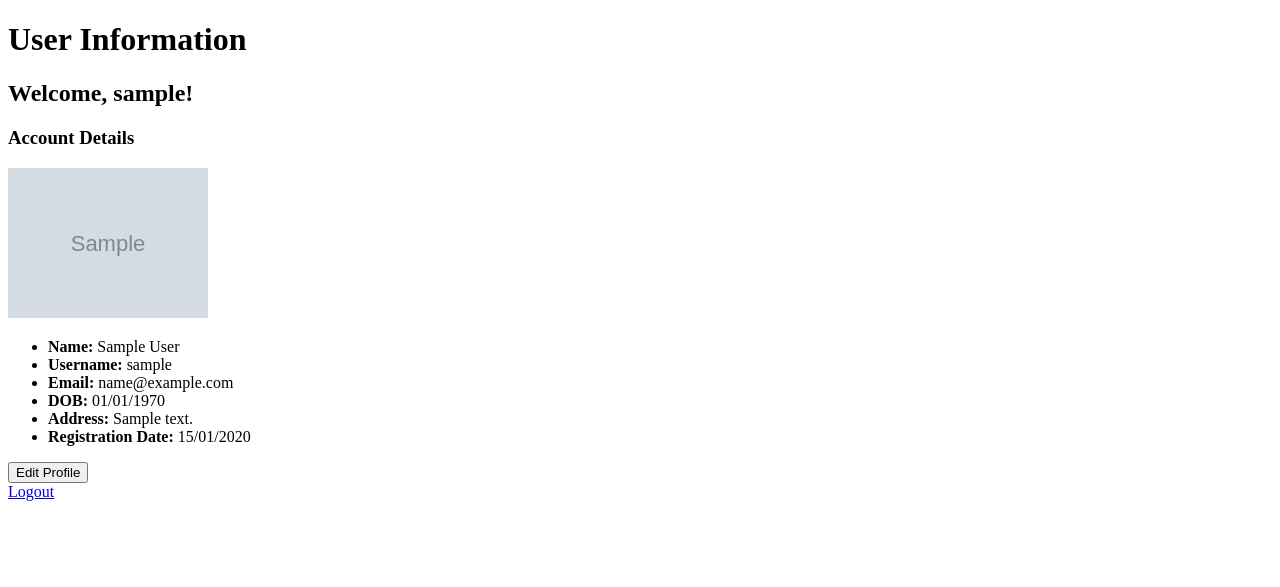
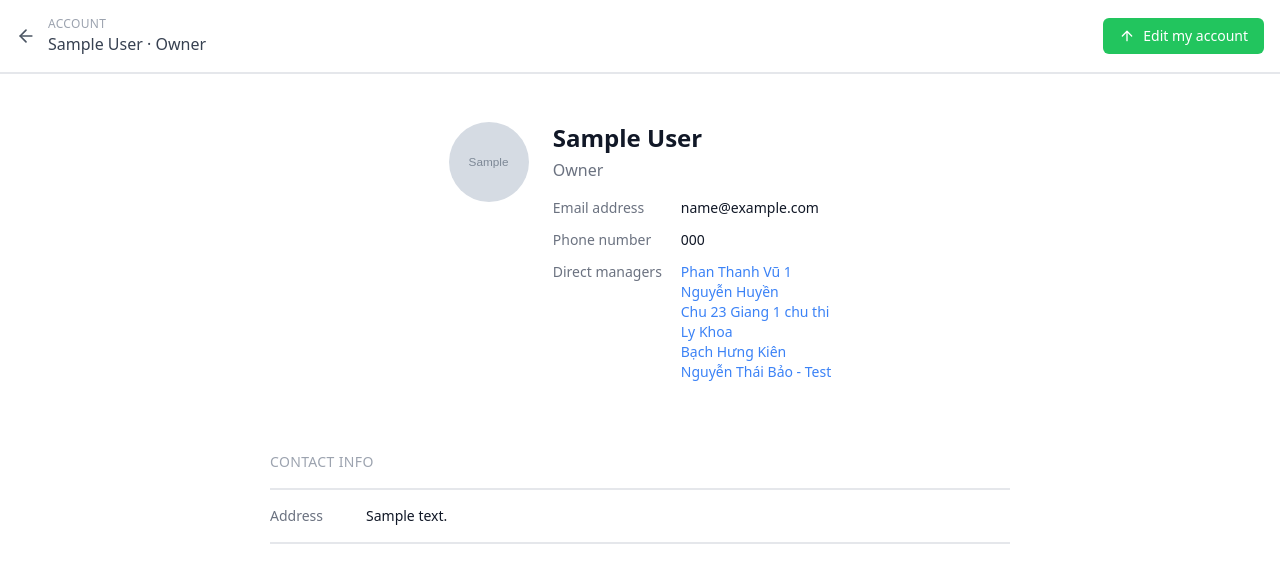
Before and after one commit to phandinhtuong/BaseVNAccountByTP, a PHP site: page /public/UserInfo.php in a window 1280 px wide. Shown: the top 587 px of the page. Run offline with PHP 8.4, Linux system fonts and the light colour scheme; the visitor is signed in with stand-in values (Sample User, id 1); tables that the repository leaves empty or names only in its code hold one stand-in row (values such as "Sample post"); grey boxes marked "Sample" are stand-in pictures.

Commit message:
edit profile, user info interface

```diff
--- a/public/UserInfo.php
+++ b/public/UserInfo.php
@@ -133,7 +133,10 @@ if ($_SERVER['REQUEST_METHOD'] === 'POST' && isset($_POST['update_profile'])) {
 <head>
     <meta charset="UTF-8">
     <meta name="viewport" content="width=device-width, initial-scale=1.0">
-    <title>User Information</title>
+    <title>User Profile</title>
+    <link rel="stylesheet" type="text/css" href="cssForUserInfoDemo2_new.css">
+    <link rel="stylesheet" type="text/css" href="../css/editProfile.css">
+
     <script>
         function showEditModal() {
             document.getElementById('editModal').style.display = 'block';
@@ -153,83 +156,181 @@ if ($_SERVER['REQUEST_METHOD'] === 'POST' && isset($_POST['update_profile'])) {
     </script>
 </head>
 <body>
-    <div class="container">
-        <h1>User Information</h1>
+    <div class="w-full">
+        <!-- Header -->
+        <div class="bg-white px-4 py-4 flex items-center justify-between border-b">
+            <div class="flex items-center">
+                <!-- ArrowLeft SVG -->
+                <a href="Logout.php"><svg  xmlns="http://www.w3.org/2000/svg" width="20" height="20" viewBox="0 0 24 24" fill="none" stroke="currentColor" stroke-width="2" stroke-linecap="round" stroke-linejoin="round" class="text-gray-600 mr-3"><path d="m12 19-7-7 7-7"></path><path d="M19 12H5"></path></svg></a>
 
-        <div class="user-info">
-            <h2>Welcome, <?php echo htmlspecialchars($user->getUsername()); ?>!</h2>
+                <div>
+                    <div class="text-xs text-gray-400 uppercase tracking-wide">ACCOUNT</div>
+                    <div class="text-gray-700 font-medium"><?php echo htmlspecialchars($user->getName() ?? ''); ?> · Owner</div>
+                </div>
+            </div>
+            <button class="bg-green-500 hover:bg-green-600 text-white px-4 py-2 rounded-md flex items-center text-sm font-medium" onclick="showEditModal()">
+                <!-- Edit SVG -->
+                <svg xmlns="http://www.w3.org/2000/svg" width="16" height="16" viewBox="0 0 24 24" fill="none" stroke="currentColor" stroke-width="2" stroke-linecap="round" stroke-linejoin="round" class="mr-2"><path d="M12 5v14"></path>
+                    <!-- Arrowhead (points upwards) -->
+                    <path d="m5 12 7-7 7 7"></path></svg>
+                Edit my account
+            </button>
+        </div>
 
-            <h3>Account Details</h3>
-            <?php if (!empty($user->getProfilePicture())): ?>
-                <img src="<?php echo htmlspecialchars($user->getProfilePicture()); ?>" alt="Profile Picture" style="max-width: 200px;">
-            <?php endif; ?>
-            <ul>
+        <!-- Profile Section -->
+        <div class="bg-white mx-4 mt-6 rounded-lg p-6">
+            <div class="flex items-start">
+<!--                <img src="../images/logo.full.png" alt="Profile" class="w-20 h-20 rounded-full object-cover mr-6">-->
 
-                <li><strong>Name:</strong> <?php echo htmlspecialchars($user->getName() ?? ''); ?></li>
-                <li><strong>Username:</strong> <?php echo htmlspecialchars($user->getUsername() ?? ''); ?></li>
-                <li><strong>Email:</strong> <?php echo htmlspecialchars($user->getEmail()); ?></li>
-                <li><strong>DOB:</strong> <?php echo date('d/m/Y', strtotime($user->getDob())); ?></li>
-                <li><strong>Address:</strong> <?php echo htmlspecialchars($user->getAddress() ?? ''); ?></li>
-                <li><strong>Registration Date:</strong> <?php echo date('d/m/Y', strtotime($user->getCreatedAt())); ?></li>
-            </ul>
-        </div>
-        <button onclick="showEditModal()">Edit Profile</button>
-    </div>
+                <?php if (!empty($user->getProfilePicture())): ?>
+                    <img src="<?php echo htmlspecialchars($user->getProfilePicture()); ?>" alt="Profile Picture" class="w-20 h-20 rounded-full object-cover mr-6">
+                <?php else: ?>
+                    <img src="../images/default-avatar.jpg" alt="Default Profile Picture" class="w-20 h-20 rounded-full object-cover mr-6">
+                <?php endif; ?>
 
-    <a href="Logout.php" class="logout-btn">Logout</a>
 
-    <div id="editModal" style="display:none; position:fixed; top:0; left:0; width:100%; height:100%; background-color:rgba(0,0,0,0.5);">
-        <div style="background-color:white; margin:100px auto; padding:20px; width:80%; max-width:500px;">
-            <span style="float:right; cursor:pointer;" onclick="hideEditModal()">×</span>
-            <h2>Edit Profile</h2>
+                <div class="flex-1">
+                    <h2 class="text-2xl font-semibold text-gray-900 mb-1"><?php echo htmlspecialchars($user->getName() ?? ''); ?></h2>
+                    <p class="text-gray-500 mb-4">Owner</p>
 
-            <form method="POST" enctype="multipart/form-data">
-                <input type="hidden" name="csrf_token" value="<?= $_SESSION['csrf_token'] ?>">
+                    <div class="space-y-3 text-sm">
+                        <div class="flex">
+                            <span class="text-gray-500 w-32 flex-shrink-0">Email address</span>
+                            <span class="text-gray-900"><?php echo htmlspecialchars($user->getEmail()); ?></span>
+                        </div>
 
-                <div style="margin-bottom:15px;">
-                    <label style="display:block;">Your first name</label>
-                    <input type="text" name="firstName" value="<?php echo htmlspecialchars($user->getFirstName() ?? ''); ?>" style="width:100%; padding:8px;">
+                        <div class="flex">
+                            <span class="text-gray-500 w-32 flex-shrink-0">Phone number</span>
+                            <span class="text-gray-900"><?php echo htmlspecialchars($user->getPhoneNumber()); ?></span>
+                        </div>
+
+                        <div class="flex">
+                            <span class="text-gray-500 w-32 flex-shrink-0">Direct managers</span>
+                            <div class="flex-1">
+                                <a href="http://localhost:8080/public/userinfodemo2.html#" class="text-blue-500 hover:text-blue-600 block">Phan Thanh Vũ 1</a>
+                                <a href="http://localhost:8080/public/userinfodemo2.html#" class="text-blue-500 hover:text-blue-600 block">Nguyễn Huyền</a>
+                                <a href="http://localhost:8080/public/userinfodemo2.html#" class="text-blue-500 hover:text-blue-600 block">Chu 23 Giang 1 chu thi</a>
+                                <a href="http://localhost:8080/public/userinfodemo2.html#" class="text-blue-500 hover:text-blue-600 block">Ly Khoa</a>
+                                <a href="http://localhost:8080/public/userinfodemo2.html#" class="text-blue-500 hover:text-blue-600 block">Bạch Hưng Kiên</a>
+                                <a href="http://localhost:8080/public/userinfodemo2.html#" class="text-blue-500 hover:text-blue-600 block">Nguyễn Thái Bảo - Test</a>
+                            </div>
+                        </div>
+                    </div>
                 </div>
+            </div>
+            <hr style="height: 50px;">
+            <div class="flex items-start" style="width: 65%; padding: 20px;">
+                <div class="flex-1">
+                    <h3 class="text-gray-400 uppercase tracking-wide text-sm font-medium mb-4">CONTACT INFO</h3>
 
-                <div style="margin-bottom:15px;">
-                    <label style="display:block;">Your last name</label>
-                    <input type="text" name="lastName" value="<?php echo htmlspecialchars($user->getLastName() ?? ''); ?>" style="width:100%; padding:8px;">
-                </div>
-
-                <div style="margin-bottom:15px;">
-                    <label style="display:block;">Email:</label>
-                    <input disabled type="email" name="email" value="<?php echo htmlspecialchars($user->getEmail()); ?>" style="width:100%; padding:8px;">
-                </div>
-
-                <div style="margin-bottom:15px;">
-                    <label style="display:block;">Username</label>
-                    <input disabled type="text" name="username" value="<?php echo htmlspecialchars($user->getUsername() ?? ''); ?>" style="width:100%; padding:8px;">
-                </div>
-
-                <div style="margin-bottom:15px;">
-                    <label style="display:block;">Job title</label>
-                    <input type="text" name="jobTitle" value="<?php echo htmlspecialchars($user->getJobTitle() ?? ''); ?>" style="width:100%; padding:8px;">
-                </div>
-
-                <div style="margin-bottom:15px;">
-                    <label style="display:block;">Company name</label>
-                    <input type="text" name="companyName" value="<?php echo htmlspecialchars($user->getCompanyName() ?? ''); ?>" style="width:100%; padding:8px;">
-                </div>
-
-                <div style="margin-bottom:15px;">
-                    <label style="display:block;">Profile Picture</label>
-                    <div style="display:flex; align-items:center; gap:10px;">
-                        <input type="file" id="profile_picture" name="profile_picture" accept="image/*" style="display:none;"
-                               onchange="document.getElementById('file-name').textContent = this.files[0]?.name || 'No file chosen'">
-                        <button type="button" onclick="document.getElementById('profile_picture').click()">Choose File</button>
-                        <span id="file-name">No file chosen</span>
+                    <div class="bg-white text-sm border-b border-t py-4 " >
+                        <div class="flex">
+                            <span class="text-gray-500 w-24 flex-shrink-0">Address</span>
+                            <span class="text-gray-900"><?php echo htmlspecialchars($user->getAddress() ?? ''); ?></span>
+                        </div>
                     </div>
                 </div>
 
-                <div style="margin-bottom:15px;">
-                    <label style="display:block;">Date of birth</label>
-                    <div class="dob-container">
-                        <!-- Day dropdown -->
+            </div>
+
+            <!--        <div class="flex items-start">-->
+            <!--            <h3 class="text-gray-400 uppercase tracking-wide text-sm font-medium mb-4">CONTACT INFO</h3>-->
+
+            <!--        </div>-->
+            <!--        <div class="flex items-start" >-->
+            <!--            <div class="bg-white rounded-lg p-6 text-sm">-->
+            <!--                <div class="flex">-->
+            <!--                    <span class="text-gray-500 w-24 flex-shrink-0">Address</span>-->
+            <!--                    <span class="text-gray-900">387 Vu Tong Phan Thanh Xuân, Hà Nội</span>-->
+            <!--                </div>-->
+            <!--            </div>-->
+            <!--        </div>-->
+
+        </div>
+
+    </div>
+
+
+
+
+    <div id="editModal" style="display:none; position:fixed; top:0; left:0; width:100%; height:100%; background-color:rgba(0,0,0,0.5);">
+
+
+        <div style="background-color:white; margin:100px auto; width:80%; max-width:700px;">
+            <div style="background-color:#EFEFEF; padding:10px;">
+
+                <span style="float:right; cursor:pointer;" onclick="hideEditModal()">×</span>
+                <h2>EDIT PERSONAL PROFILE</h2>
+            </div>
+            <form method="POST" enctype="multipart/form-data" style="padding:15px;">
+                <input type="hidden" name="csrf_token" value="<?= $_SESSION['csrf_token'] ?>">
+
+                <div class="form-group">
+                    <div class="form-label">
+                        <div class="label-title">Your first name</div>
+                        <div class="label-help">Your first name</div>
+                    </div>
+                    <div class="form-control">
+                        <input type="text" placeholder="Your first name" name="firstName" value="<?php echo htmlspecialchars($user->getFirstName() ?? ''); ?>">
+                    </div>
+                </div>
+
+                <div class="form-group">
+                    <div class="form-label">
+                        <div class="label-title">Your last name</div>
+                        <div class="label-help">Your last name</div>
+                    </div>
+                    <div class="form-control">
+                        <input type="text" placeholder="Your last name" name="lastName" value="<?php echo htmlspecialchars($user->getLastName() ?? ''); ?>">
+                    </div>
+                </div>
+
+                <div class="form-group">
+                    <div class="form-label">
+                        <div class="label-title">Email</div>
+                        <div class="label-help">Your email address</div>
+                    </div>
+                    <div class="form-control">
+                        <input disabled type="email" placeholder="Your email" name="email" value="<?php echo htmlspecialchars($user->getEmail()); ?>">
+                    </div>
+                </div>
+
+                <div class="form-group">
+                    <div class="form-label">
+                        <div class="label-title">Username</div>
+                        <div class="label-help">Your username</div>
+                    </div>
+                    <div class="form-control">
+                        <input disabled type="text" placeholder="@username" name="username" value="<?php echo htmlspecialchars($user->getUsername() ?? ''); ?>">
+                    </div>
+                </div>
+
+                <div class="form-group">
+                    <div class="form-label">
+                        <div class="label-title">Job title</div>
+                        <div class="label-help">Job title</div>
+                    </div>
+                    <div class="form-control">
+                        <input type="text" placeholder="Your job title" name="jobTitle" value="<?php echo htmlspecialchars($user->getJobTitle() ?? ''); ?>">
+                    </div>
+                </div>
+
+                <div class="form-group">
+                    <div class="form-label">
+                        <div class="label-title">Profile image</div>
+                        <div class="label-help">Profile image</div>
+                    </div>
+                    <div class="form-control">
+                        <input type="file" id="profile_picture" name="profile_picture" accept="image/*" >
+                    </div>
+                </div>
+
+                <div class="form-group">
+                    <div class="form-label">
+                        <div class="label-title">Date of birth</div>
+                        <div class="label-help">Date of birth</div>
+                    </div>
+                    <div class="form-control dob-selects">
                         <select id="day" name="day" required>
                             <option value="" selected disabled>Day</option>
                             <script>
@@ -282,23 +383,33 @@ if ($_SERVER['REQUEST_METHOD'] === 'POST' && isset($_POST['update_profile'])) {
                     </div>
                 </div>
 
+                <div class="form-group">
+                    <div class="form-label">
+                        <div class="label-title">Your phone number</div>
+                        <div class="label-help">Your phone number</div>
+                    </div>
+                    <div class="form-control">
+                        <input type="text" placeholder="Phone number" name="phoneNumber" value="<?php echo htmlspecialchars($user->getPhoneNumber() ?? ''); ?>">
+                    </div>
+                </div>
+
+                <div class="form-group">
+                    <div class="form-label">
+                        <div class="label-title">Current address</div>
+                        <div class="label-help">Current address</div>
+                    </div>
+                    <div class="form-control">
+                        <input type="text" placeholder="Current address" name="address" value="<?php echo htmlspecialchars($user->getAddress() ?? ''); ?>">
+                    </div>
+                </div>
+                <div style="border-top: 1px dashed #d1d5db; margin: 20px 0;"></div>
+                <div class="form-actions">
+                    <button type="button" class="btn-cancel" onclick="hideEditModal()">Cancel</button>
+                    <button type="submit" class="btn-update" name="update_profile">Update</button>
+                </div>
+            </form>
 
 
-                <div style="margin-bottom:15px;">
-                    <label style="display:block;">Your phone number</label>
-                    <input type="text" name="phoneNumber" value="<?php echo htmlspecialchars($user->getPhoneNumber() ?? ''); ?>" style="width:100%; padding:8px;">
-                </div>
-
-                <div style="margin-bottom:15px;">
-                    <label style="display:block;">Current address</label>
-                    <input type="text" name="address" value="<?php echo htmlspecialchars($user->getAddress() ?? ''); ?>" style="width:100%; padding:8px;">
-                </div>
-
-                <div style="text-align:center;">
-                    <button type="button" onclick="hideEditModal()">Cancel</button>
-                    <button type="submit" name="update_profile">Update</button>
-                </div>
-            </form>
         </div>
     </div>
 
```
Also changed, not shown: css/editProfile.css (added, +86 -0 lines), public/editProfile.html (+2 -88 lines), images/default-avatar.jpg (added).
